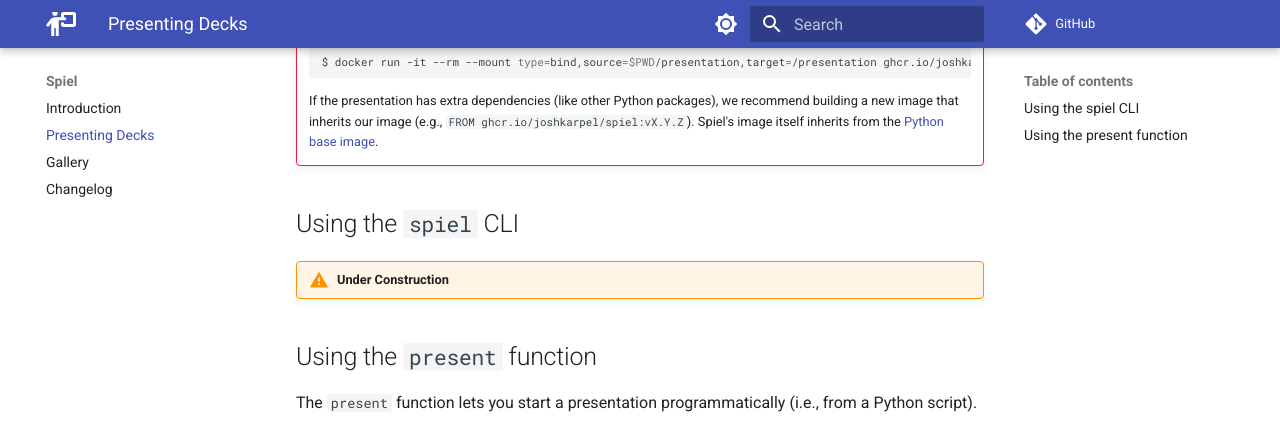
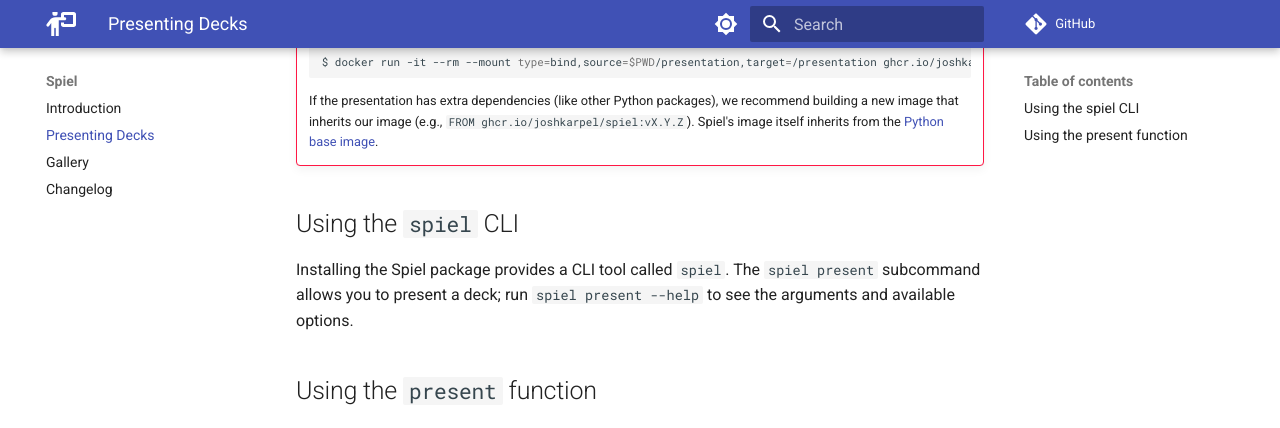
Before and after one commit to JoshKarpel/spiel, an MkDocs documentation site: the page built from docs/presenting.md, in a window 1280 px wide and 900 px high, scrolled down 357 px, cut to the strip 0-428 px from the top of the window. Built offline with MkDocs 1.6.1 and Material for MkDocs 9.7.7, drawn with Linux system fonts in a browser that asks for light colours; comment, search, counter and statistics services are not loaded.

Commit message:
section on the spiel present command

```diff
--- a/docs/presenting.md
+++ b/docs/presenting.md
@@ -23,7 +23,9 @@
 
 ## Using the `spiel` CLI
 
-!!! warning "Under Construction"
+Installing the Spiel package provides a CLI tool called `spiel`.
+The `spiel present` subcommand allows you to present a deck;
+run `spiel present --help` to see the arguments and available options.
 
 ## Using the `present` function
 
--- a/mkdocs.yml
+++ b/mkdocs.yml
@@ -1,6 +1,8 @@
 site_name: Spiel
 
+site_url: https://www.spiel.how/
 repo_url: https://github.com/JoshKarpel/spiel
+edit_uri: edit/main/docs/
 
 extra_css:
   - assets/style.css
@@ -50,11 +52,7 @@
       anchor_linenums: true
   - pymdownx.inlinehilite
   - pymdownx.snippets
-  - pymdownx.superfences:
-      custom_fences:
-        - name: mermaid
-          class: mermaid
-          format: !!python/name:pymdownx.superfences.fence_code_format
+  - pymdownx.superfences
   - pymdownx.tabbed:
       alternate_style: true
   - attr_list
```
